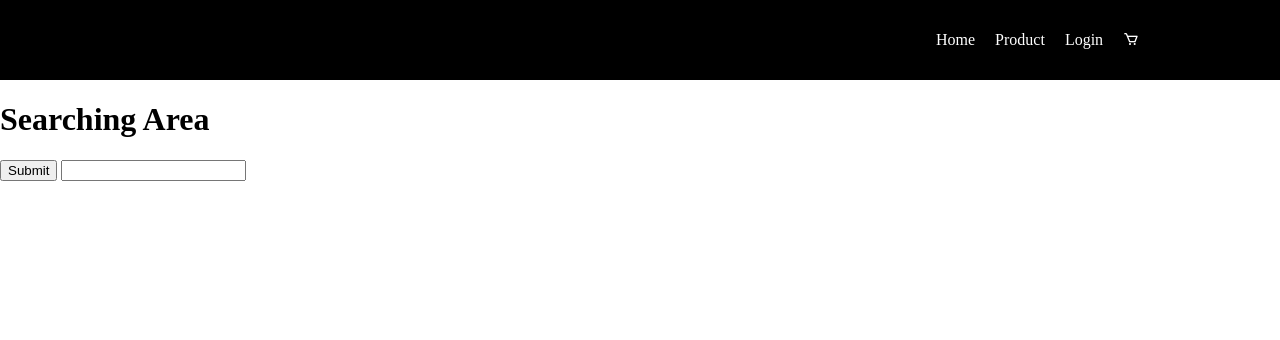
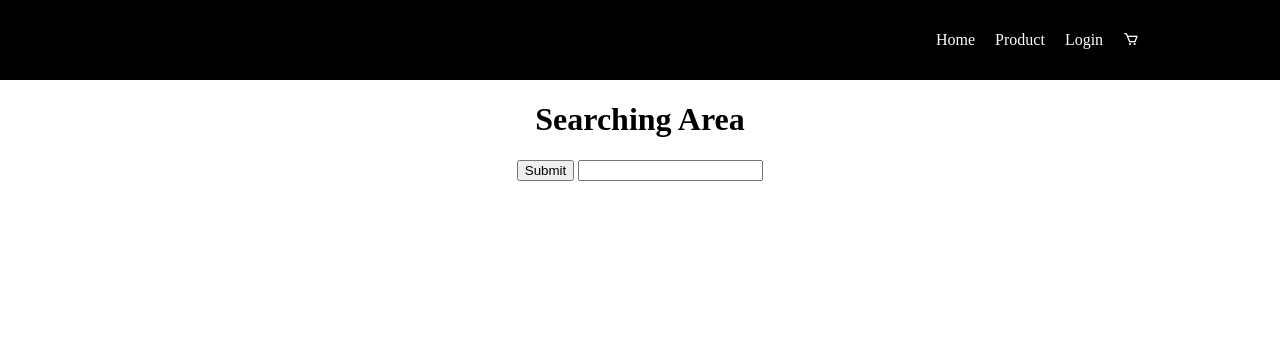
Before and after one commit to Youvprog/MCommerce, a Django app: page /home in a window 1280 px wide. Shown: the top 340 px of the page. Run offline with Django 4.2, Linux system fonts and the light colour scheme.

Commit message:
last update

```diff
--- a/musicsearch/static/musicsearch/home.css
+++ b/musicsearch/static/musicsearch/home.css
@@ -0,0 +1,12 @@
+body {
+    display: flex;
+    flex-direction: column;
+    align-items: center;
+}
+
+.container {
+    width: 100%;
+    display: flex;
+    flex-direction: column;
+    align-items: center;
+}
--- a/musicsearch/templates/musicsearch/home.html
+++ b/musicsearch/templates/musicsearch/home.html
@@ -1,17 +1,21 @@
 {% extends 'base_template.html'%}
+{%load static%}
 
 {%block page_title%} Home {%endblock%}
+{%block css_file%}
+<link rel="stylesheet" href="{% static "musicsearch/home.css" %}">
+{%endblock%}
 
 {%block body_content%}
+ <div class ="container">
   <h1>Searching Area</h1>
 
           <form method="POST" action="{% url 'search'%}">
               {% csrf_token %}
-            <input type="submit">
-            <input type="search" name="query">
-
+            <input type="submit" class ="searchButton">
+            <input type="search" name="query"  class ="search-input">
           </form>
-
+   </div>
 
 
 {%endblock%}
--- a/musicsearch/templates/musicsearch/result.html
+++ b/musicsearch/templates/musicsearch/result.html
@@ -20,8 +20,8 @@ Result
         <li>{{item.trackName}}</li>
         <li>{{item.collectionName}}</li>
         <li>{{item.artistName}}</li>
-        <li> <a href="">ADD to Cart</a> </li>
-        <li><a href="">View</a> </li>
+        <li> <a href="#">ADD to Cart</a> </li>
+        <li><a href="#">View</a> </li>
     </ul>
 
     {% endfor %}
--- a/musicsearch/templates/musicsearch/shop_cart.html
+++ b/musicsearch/templates/musicsearch/shop_cart.html
@@ -11,4 +11,6 @@
 
 {%block body_content%}
  <h1>{{request.user.username}}'s cart </h1>
+
+
 {%endblock%}
--- a/templates/base_template.html
+++ b/templates/base_template.html
@@ -23,7 +23,7 @@
           {% else %}
           <li><a href="{% url 'login' %}">Login</a></li>
           {% endif%}
-          <li><a href=""><i class='bx bx-cart' ></i></a></li>
+          <li><a href="{% url 'cart' %}"><i class='bx bx-cart' ></i></a></li>
         </ul>
       </nav>
     {%block body_content %}
--- /dev/null
+++ b/userlog/static/userlog/login.css
@@ -0,0 +1,5 @@
+.container {
+    display: flex;
+    flex-direction: column;
+    align-items: center;
+}
--- /dev/null
+++ b/userlog/static/userlog/register.css
@@ -0,0 +1,5 @@
+.container {
+    display: flex;
+    flex-direction: column;
+    align-items: center;
+}
--- a/userlog/templates/userlog/login_user.html
+++ b/userlog/templates/userlog/login_user.html
@@ -3,9 +3,14 @@
 
 {% block page_title %}Login{% endblock  %}
 
+{%block css_file%}
+<link rel="stylesheet" href="{% static "userlog/login.css" %}">
+{%endblock%}
+
 
 {% block body_content  %}
 <div class="container">
+   <h1>LOGIN</h1>
   <form method="POST">
      {% csrf_token %}
          {% for field in form %}
@@ -15,6 +20,7 @@
             </div>
          {%endfor%}
       <button>LOGIN</button>
+      <p>dont have an account ? register <a href="{% url 'register' %}">HERE</a></p>
   </form>
 </div>
 
--- a/userlog/views.py
+++ b/userlog/views.py
@@ -29,7 +29,7 @@ class CustomerLogin(LoginView):
     fields = '__all__'
 
     def get_success_url(self):
-        return reverse_lazy('index')
+        return reverse_lazy('home')
 
 def index(request):
     return render(request,'userlog/index.html')
```
Also changed, not shown: userlog/templates/userlog/register_user.html (+9 -3 lines), db.sqlite3, musicsearch/views.py (line endings or trailing spaces).
